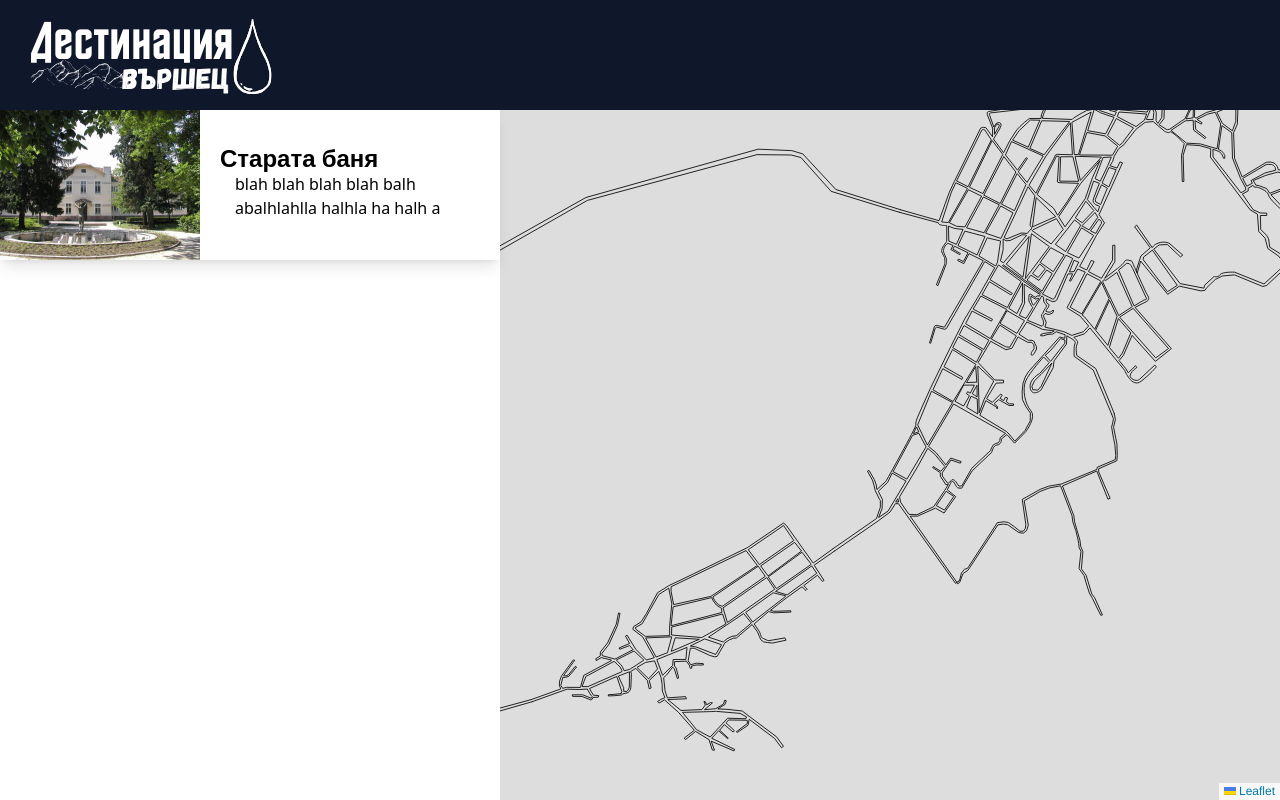
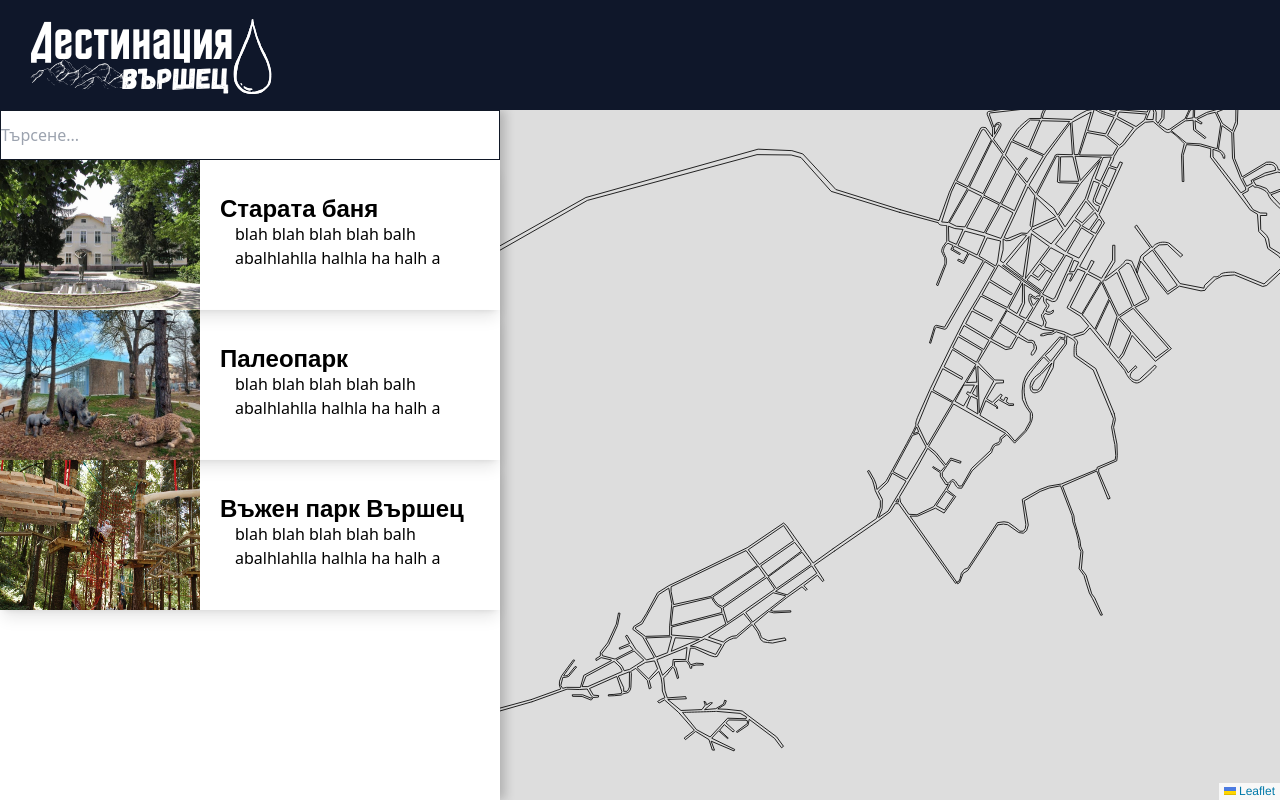
Before and after one commit to TheHat1/destination-Vurshets, a React (Vite) app: page / in a window 1280 px wide. Built offline with nearby package versions, Linux system fonts and the light colour scheme.

Commit message:
Add location viewer

```diff
--- a/src/App.jsx
+++ b/src/App.jsx
@@ -1,7 +1,6 @@
 import { Route, Routes, useNavigate } from "react-router-dom"
 import Logo from "./assets/destination-vurshets-logo.png"
 import Home from "./pages/Home.jsx"
-import Map from "./Components/Map.jsx"
 
 function App() {
   const navigate = useNavigate()
@@ -13,7 +12,7 @@ function App() {
       </div>
       <Routes>
         <Route path="/" element={<Home/>}/>
-        <Route path="/map" element={<Map/>}/>
+        <Route path="/:id" element={<Home/>}/>
       </Routes>
     </>
   )
--- a/src/Components/LocationCard.jsx
+++ b/src/Components/LocationCard.jsx
@@ -1,4 +1,4 @@
-import { Navigate, useNavigate } from "react-router-dom"
+import { useNavigate } from "react-router-dom"
 
 export default function LocationCard({id, imagePath, locationName, locationDesc}){
     let imgPathConc = imagePath ? "src/assets/imgs/" + imagePath : null
@@ -8,9 +8,9 @@ export default function LocationCard({id, imagePath, locationName, locationDesc}
         <div onClick={()=>{navigate('/' + id)}} className="shadow-lg w-full h-[150px] hover:bg-gray-200 hover:text-gray-600 cursor-pointer">
               <div className="h-[150px] w-[500px] pl-[220px] fixed ">
               <h1 className="pt-[30px] font-oswald truncate text-2xl font-bold text-left overflow-hidden">{locationName}</h1>
-              <p className="font-normal pl-[15px] text-md text-left text-balance truncate text-wrap">{locationDesc}</p>
+              <p className="font-normal pl-[15px] text-md text-left text-balance truncate">{locationDesc}</p>
               </div>
-              <img src={imgPathConc} className="left-0 h-full w-[200px] z-50"/>
+              <img src={imgPathConc} className="left-0 h-full w-[200px]"/>
         </div>
     )
 }
--- /dev/null
+++ b/src/Components/LocationViewer.jsx
@@ -0,0 +1,34 @@
+import { useNavigate, useParams } from "react-router-dom"
+import cardsInfo from "src/assets/cards-info.json"
+
+export default function LocationViewer(){
+    const {id} = useParams()
+    const navigate = useNavigate()
+    let imgPathConc = null
+    let locationName = null
+    let locationDesc = null
+    const foundLocation = cardsInfo.locations.find((location) => location.id == id)
+
+    if(id != null){
+        imgPathConc = "/src/assets/imgs/" + foundLocation.imagePath
+        locationName = foundLocation.locationName
+        locationDesc = foundLocation.locationDesc
+    }
+
+    return(
+        <div className="h-[calc(100vh-var(--navbar-height))]  w-[calc(100vw-var(--side-panel-width))] fixed right-0 bottom-0 flex justify-center"  style={{ "--side-panel-width": "500px", "--navbar-height": "110px"}}>
+            <div className="h-full  w-full relative z-0 overflow-scroll">
+            <div className="w-full h-[300px] flex items-center shadow-lg bg-gray-100">
+                <img src={imgPathConc} className="w-[450px] h-[300px] absolute right-0"/>
+                <h1 className=" font-oswald truncate text-5xl font-bold text-left overflow-hidden absolute px-5">{locationName}</h1>
+            </div>
+            <h1 className="p-5 text-xl text-wrap text-center">{locationDesc}</h1>
+            <div className="m-5 p-5 h-[600px] bg-gray-500">3D Viewer</div>
+            <div className="h-fit flex items-center justify-center gap-5">
+                <div onClick={()=>{navigate('/')}} className="w-[100px] h-[45px] cursor-pointer rounded-lg text-white text-center flex items-center justify-center bg-slate-900 pr-5">Назад</div>
+                <div className="w-[100px] h-[45px] cursor-pointer rounded-lg text-white flex items-center justify-center bg-slate-900 pr-5">Отведиме</div>
+            </div>
+        </div>
+        </div>
+    )
+}
--- a/src/assets/cards-info.json
+++ b/src/assets/cards-info.json
@@ -5,6 +5,18 @@
             "locationName":"Старата баня",
             "locationDesc":"blah blah blah blah balh abalhlahlla halhla ha halh a ",
             "imagePath":"starataBanq.jpg"
+        },
+        {
+            "id":"paleopark",
+            "locationName":"Палеопарк",
+            "locationDesc":"blah blah blah blah balh abalhlahlla halhla ha halh a ",
+            "imagePath":"paleopark.jpg"
+        },
+        {
+            "id":"vujenpark",
+            "locationName":"Въжен парк Вършец",
+            "locationDesc":"blah blah blah blah balh abalhlahlla halhla ha halh a ",
+            "imagePath":"vujenPark.jpg"
         }
 
     ]
--- a/src/pages/Home.jsx
+++ b/src/pages/Home.jsx
@@ -2,6 +2,8 @@ import { useEffect, useState } from "react"
 import Map from "src/Components/Map.jsx"
 import cardsInfo from "src/assets/cards-info.json"
 import LocationCard from "../Components/LocationCard"
+import LocationViewer from "../Components/LocationViewer"
+import { useParams } from "react-router-dom"
 
 
 export default function HomePage(){
@@ -12,13 +14,28 @@ export default function HomePage(){
       )
     })
   ])
+  const [inputValue, setInputValue] = useState()
+  const [isLoadedLocation, setIsLoadedLocation] = useState(false)
+  const {id} = useParams()
+
+    useEffect(()=>{
+      if(id == null){
+        setIsLoadedLocation(false)
+      }
+      else{
+        setIsLoadedLocation(true)
+      }
+    },[id])
 
     return(
         <>
-        <div className="bg-white z-10 w-[500px] h-[calc(100vh-var(--navbar-height))] fixed bottom-0" style={{ "--navbar-height": "110px" }}>
+        <div className="bg-white z-10 w-[500px] h-[calc(100vh-var(--navbar-height))] fixed bottom-0 shadow-[5px_0_10px_rgba(0,0,0,0.2)]" style={{ "--navbar-height": "110px" }}>
+          <div className=" w-full h-[50px] border border-gray-900">
+            <input className="border-none w-full h-full" type="text" value={inputValue} onChange={(value1)=>{setInputValue(value1.target.value)}} placeholder="Търсене..."/>
+          </div>
           {locationCards}
         </div>
-        <Map/>
+        {isLoadedLocation ? <LocationViewer/> : <Map/>}
         </>
     )
 }
```
Also changed, not shown: src/assets/imgs/paleopark.jpg (added), src/assets/imgs/vujenPark.jpg (added).
